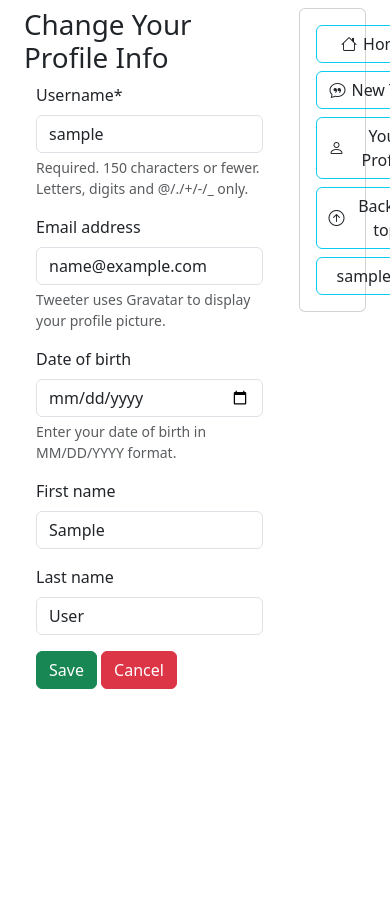
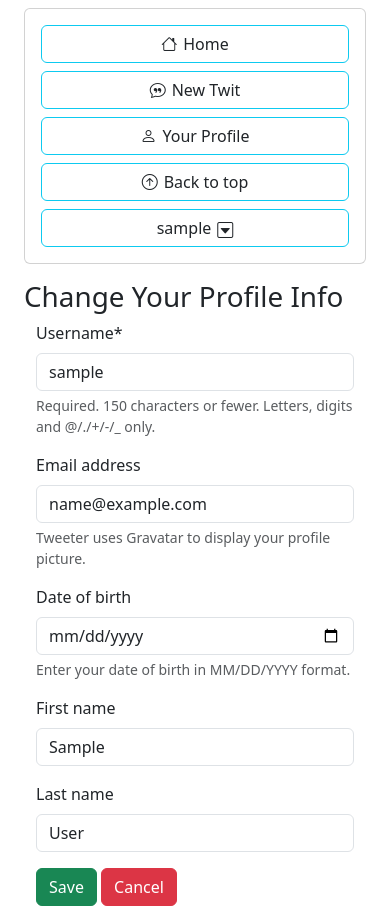
Before and after one commit to Schyler-Lowry/twitter-clone, a Django app: page /accounts/profile/1/edit in a window 390 px wide; the page is wider, and only the part inside the window is pictured. Shown: the part 74-980 px from the top of that part. Before the commit the page ends 763 px from the top of that part, so only its background shows below. Run offline with Django 4.2, Linux system fonts and the light colour scheme; the visitor is signed in with stand-in values (Sample User, id 1); data comes from the database, SQL or seed files in the repository; parts of the project's set-up code (start-up, migrations or seed data) failed here and were passed over; some libraries are stand-ins or nearby versions.

Commit message:
Modify column divs to display better on mobile. Move nav column to left side. Move user profile details to an expandable div.

```diff
--- a/templates/base.html
+++ b/templates/base.html
@@ -44,15 +44,16 @@ CIS218
             <div class="row align-items-start">
 
 
+                    {% comment navbar_xpand %}
+                    <!-- <div class="col-sm-3 sticky-top navbar navbar-expand-sm" aria-expanded="false" >
+                        <button class="navbar-toggler" type="button" data-bs-toggle="collapse" data-bs-target="#navbarCollapse" aria-controls="navbarCollapse" aria-expanded="false" aria-label="Toggle navigation">
+                            <span class="navbar-toggler-icon"></span>
+                          </button> -->
+                    {% endcomment %}
 
-                <div class="col">
-                    {% block content %}
-                    {% endblock content %}
-                </div>
 
-                <div class="col-3 sticky-top">
-
-                    <div class="card">
+                <div class="col-sm-3 sticky-top pb-3">
+                    <div class="card" id="navbarCollapse">
                         <div class="card-body">
                             <!-- <button class="btn btn-light border border-2 border-info ml-2"></button> -->
 
@@ -62,6 +63,7 @@ CIS218
                                 <a href="{{ twit_new }}" style="--bs-icon-link-transform: translate3d(-.50rem, 0, 0);" class="{% if request.get_full_path == twit_new %}btn btn-info ml-2{% else %}btn btn-outline-info ml-2{% endif %} link-dark link-offset-2 link-underline-opacity-25 link-underline-opacity-100-hover text-decoration-none"><span class=" icon-link icon-link-hover"><i class="bi bi-chat-quote mb-2"> </i> New Twit</span></a>
                                 {# <button class="{% if request.get_full_path == testing %}btn btn-info ml-2{% else %}btn btn-outline-info ml-2{% endif %}"><a href="{{ testing }}" style="--bs-icon-link-transform: translate3d(-.50rem, 0, 0);" class="link-dark link-offset-2 link-underline-opacity-25 link-underline-opacity-100-hover icon-link icon-link-hover text-decoration-none"><i class="bi bi-textarea-t mb-2"></i>Testing Page</button></a>                          #}
                                 <a href="{{ user_profile }}" style="--bs-icon-link-transform: translate3d(-.50rem, 0, 0);" class="{% if request.get_full_path == user_profile %}btn btn-info ml-2{% else %}btn btn-outline-info ml-2{% endif %} link-dark link-offset-2 link-underline-opacity-25 link-underline-opacity-100-hover text-decoration-none" ><span class=" icon-link icon-link-hover"><i class="bi bi-person mb-2"></i> Your Profile</span></a>
+
                                 <button id="btn-back-to-top" class="btn btn-outline-info ml-2"><a href="#" style="--bs-icon-link-transform: translate3d(-.50rem, 0, 0);" class="link-dark link-offset-2 link-underline-opacity-25 link-underline-opacity-100-hover icon-link icon-link-hover text-decoration-none"><i class="bi bi-arrow-up-circle mb-2"></i> <span class=" icon-link icon-link-hover">Back to top</span></a>
 
 
@@ -80,6 +82,9 @@ CIS218
                                         <li class="border-bottom border-black"><a class="dropdown-item" href="{% url 'password_change' %}">Change Password</a></li>
                                         <li class=""><a class="dropdown-item" href="{% url 'logout' %}">Logout</a></li>
                                     </ul>
+                                    {% if request.get_full_path == custom_user_profile %}
+                                    <a href="{{ user_profile }}"  type="button" data-bs-toggle="collapse" data-bs-target="#collapseExample" aria-expanded="false" aria-controls="collapseExample" style="--bs-icon-link-transform: translate3d(-.50rem, 0, 0);" class="btn btn-outline-info ml-2  link-dark link-offset-2 link-underline-opacity-25 link-underline-opacity-100-hover text-decoration-none" ><span class=" icon-link icon-link-hover"><i class="bi bi-person mb-2"></i> Toggle User Details</span></a>
+                                    {% endif %}
 
 
 
@@ -89,10 +94,17 @@ CIS218
                     </div>
                     {% if request.get_full_path == custom_user_profile %}
 
-                    {% block user_profile_column %}
+                        {% block user_profile_column %}
                     {% endblock user_profile_column %}
 
+
+
                 {% endif %}
+                </div>
+
+                <div class="col-sm">
+                    {% block content %}
+                    {% endblock content %}
                 </div>
 
             </div>
--- a/templates/home.html
+++ b/templates/home.html
@@ -15,7 +15,7 @@ CIS218
 
 {% block content %}
 
-    <div class="col">
+    <div class="col-sm">
 
         <div class="card vh-100">
             <div class="card-body h-75">
@@ -28,7 +28,7 @@ CIS218
                 {% for twit in twit_list|dictsortreversed:"created" %}
                 <div class="text rounded-pill bg-info p-2">
                     <div class="row">
-                        <div class="col">
+                        <div class="col-sm">
                             <a href="{% url "user_profile" twit.author.pk %}"><img src="{% get_avatar_url email=twit.author.email size=50 %}" class="rounded-circle" alt="user image"></a>
                             <a class="link-light link-offset-2 link-underline-opacity-25 link-underline-opacity-100-hover" href="{% url "user_profile" twit.author.pk %}"><span class="fs-4 fw-bold">{{ twit.author }}</span></a>
                             <span class=""> | {{ twit.created|timesince }} ago</span>
@@ -200,7 +200,7 @@ CIS218
                         <a href="{% url 'twit_detail' twit.pk %}">
                             <div class="card-footer bg-white">
                                 <div class="row">
-                                    <div class="col">
+                                    <div class="col-sm">
                                         {{ twit.comments.count|subtract:"3" }} more comments
                                     </div>
                                     <div class="col-1 text-end">
```
Also changed, not shown: templates/registration/user_profile.html (+12 -12 lines).
